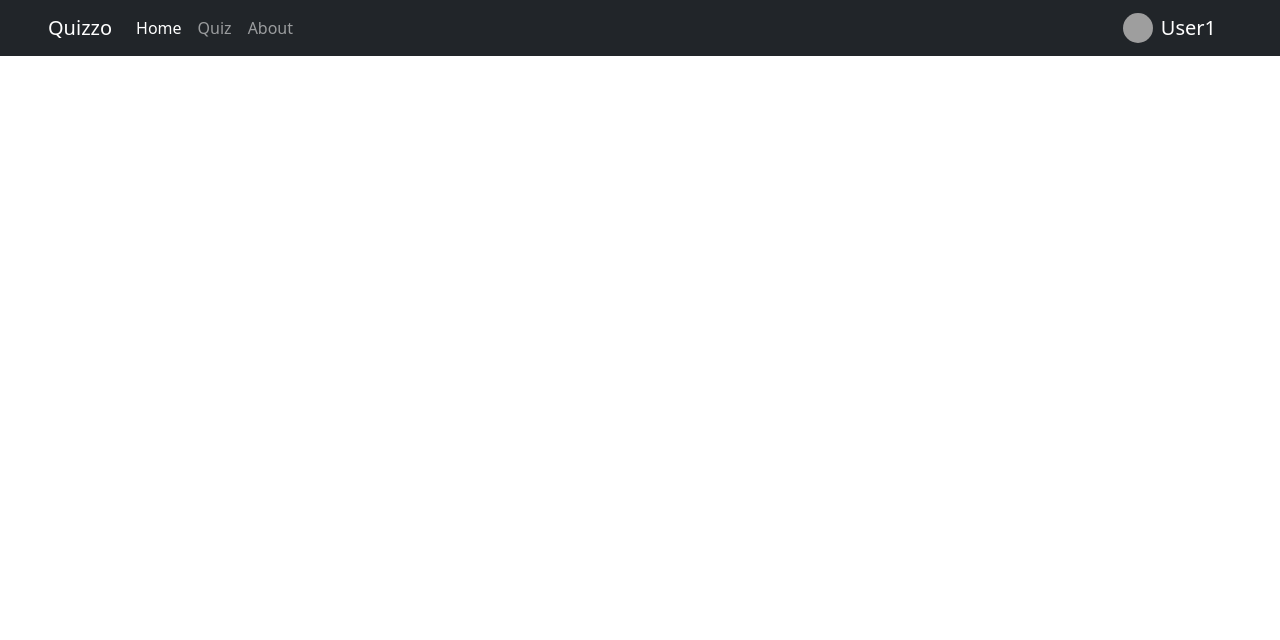
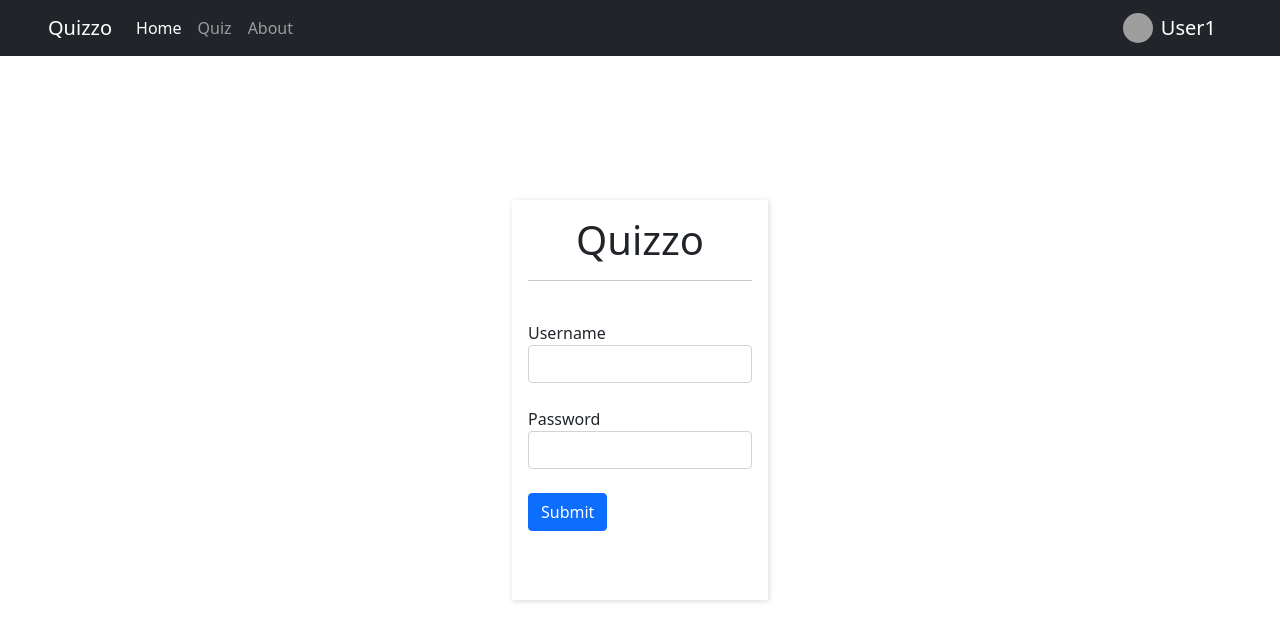
Before and after one commit to kunalvirmani98/quizzo, a React (Create React App) app: page /login in a window 1280 px wide. Shown: the top 640 px of the page. Built offline with nearby package versions, Linux system fonts and the light colour scheme; grey boxes are pictures that could not be loaded.

Commit message:
added login page

```diff
--- a/src/App.css
+++ b/src/App.css
@@ -31,6 +31,14 @@
   padding: 10px 20px;
 }
 
+.login-page {
+  position: absolute;
+  top: 25%;
+  left: 40%;
+  width: 20%;
+  height: 50%;
+}
+
 .border-custom {
   border: 1px solid rgba(153, 152, 151, 0.5);
 }
--- a/src/App.js
+++ b/src/App.js
@@ -9,6 +9,7 @@ import {
 import Home from './home';
 import Quiz from './quiz';
 import About from './about';
+import Login from './login';
 import userLogo from './cartoon-dev.jpg';
 
 class App extends React.Component {
@@ -49,7 +50,7 @@ class App extends React.Component {
                 <Link to="/about" className={`nav-link ${this.state.activePage === "about" ? " active" : ""}`}>About</Link>
               </div>
             </div>
-            <Link class="navbar-brand" to="/">
+            <Link class="navbar-brand" to="/login">
               <img src={userLogo} style={{ width: "30px", height: "30px", borderRadius: "50%" }} className="d-inline-block align-top mx-2" alt="" />
               User1
             </Link>
@@ -64,6 +65,9 @@ class App extends React.Component {
             <Route path="/about">
               <About changeActivePage={this.changeActivePage} />
             </Route>
+            <Route path="/login">
+              <Login />
+            </Route>
           </Switch>
         </Router>
       </div>
--- /dev/null
+++ b/src/login.js
@@ -0,0 +1,32 @@
+import React from 'react';
+
+class Login extends React.Component {
+    state = {
+        username: "",
+        password: ""
+    };
+    render() {
+        return (
+            <div className="login-page box-shadow-custom p-3">
+                <h1 className="text-center">Quizzo</h1>
+                <hr></hr>
+                <br />
+                <form>
+                    <div className="form-group">
+                        <label htmlFor="exampleInput1">Username</label>
+                        <input type="text" className="form-control" id="exampleInput1" />
+                    </div>
+                    <br />
+                    <div class="form-group">
+                        <label htmlFor="exampleInputPassword">Password</label>
+                        <input type="password" className="form-control" id="exampleInputPassword" />
+                    </div>
+                    <br />
+                    <button type="submit" className="btn btn-primary">Submit</button>
+                </form>
+            </div>
+        )
+    }
+}
+
+export default Login;
```
